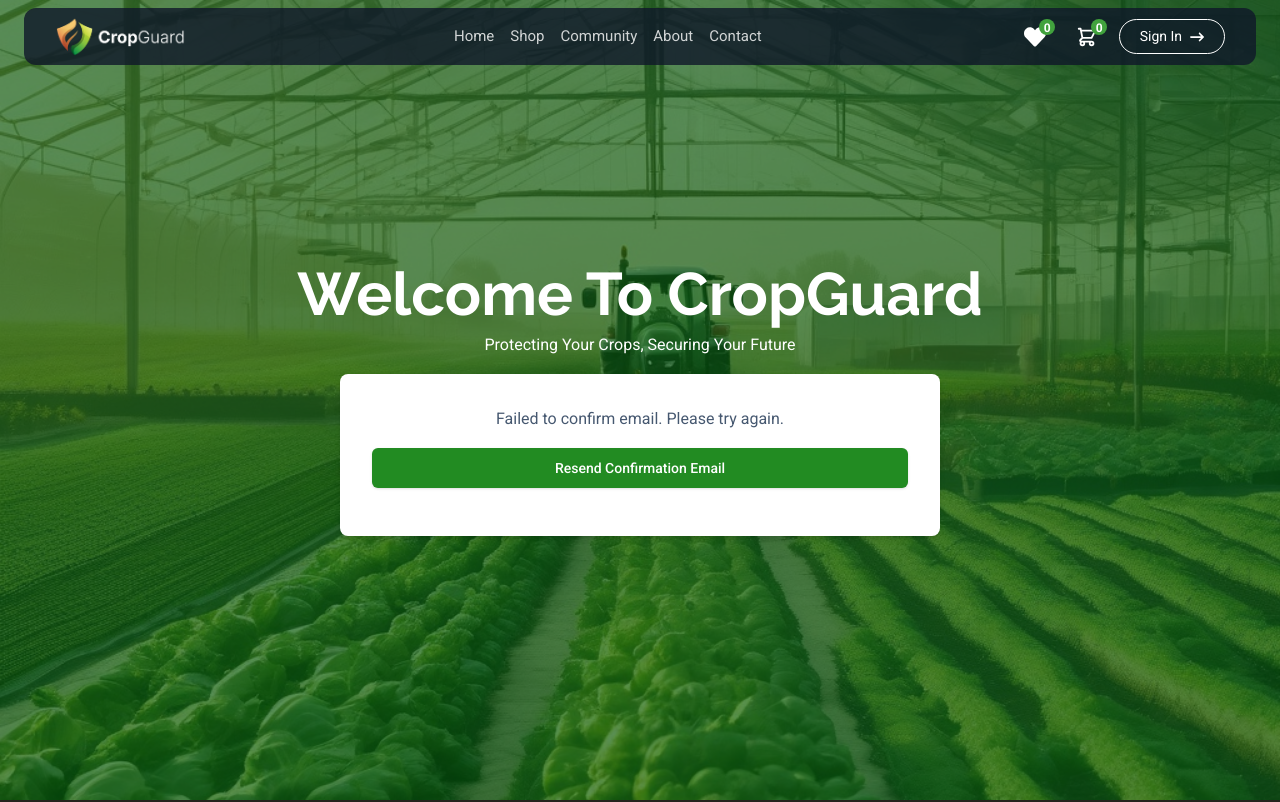
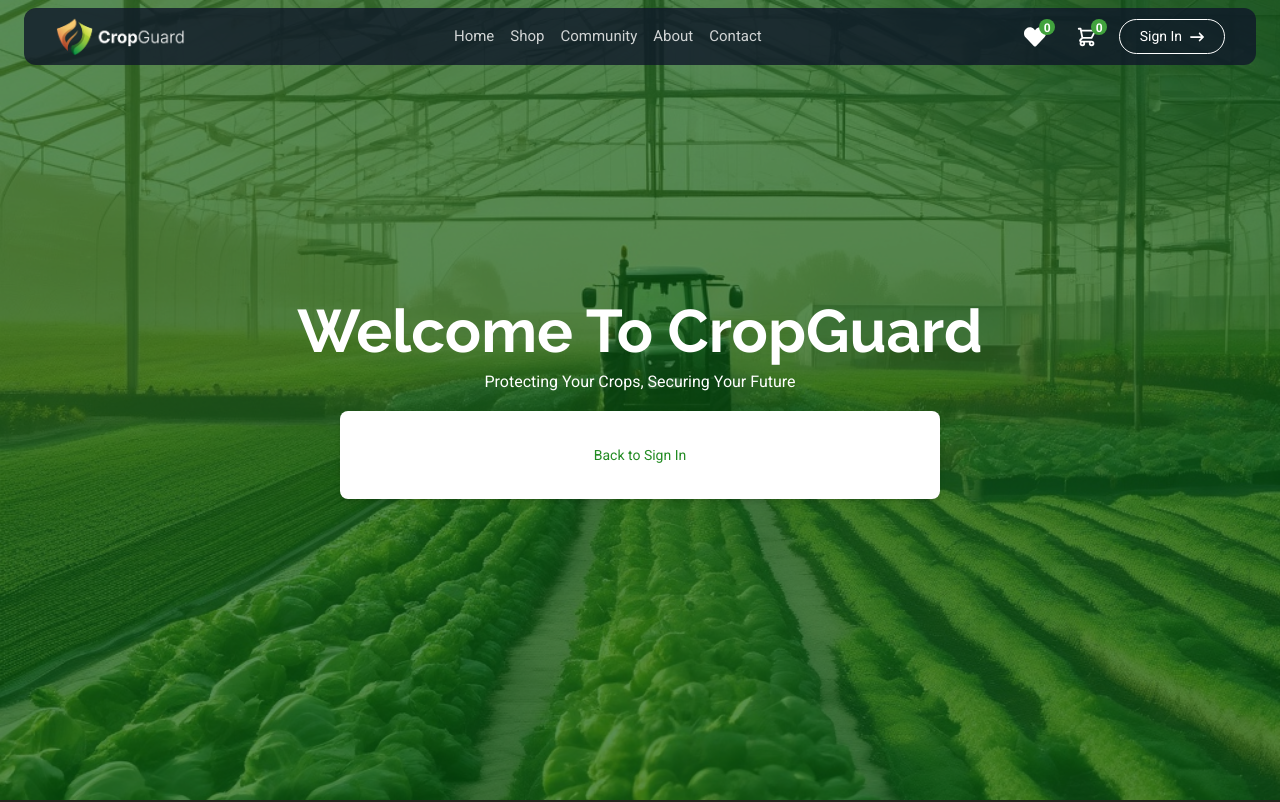
Before and after one commit to Smart-Farming-Graduation-Project/Front-End, a Next.js app: page /confirm-email in a window 1280 px wide. Shown: the top 802 px of the page. Built offline with nearby package versions, Linux system fonts and the light colour scheme.

Commit message:
fix confirm email

```diff
--- a/app/confirm-email/page.tsx
+++ b/app/confirm-email/page.tsx
@@ -4,46 +4,73 @@
 import Link from "next/link";
 import { useSearchParams } from "next/navigation";
 import { Button } from "@/components/ui/button";
-import { confirmEmail } from "../utils/api/Auth";
+import { confirmEmail, resendConfirmationEmail } from "../utils/api/Auth";
 
 const ConfirmEmailContent = () => {
   const searchParams = useSearchParams();
   const email = searchParams.get("email");
   const token = searchParams.get("token");
-  const [message, setMessage] = useState(false);
+  const [message, setMessage] = useState<string | null>(null);
+  const [loading, setLoading] = useState(true);
+  const [error, setError] = useState<{ message: string } | null>(null);
 
   useEffect(() => {
     const handleConfirmEmail = async () => {
       if (email && token) {
         try {
-          await confirmEmail(email as string, token as string);
-          setMessage(true);
-        } catch {
-          setMessage(false);
+          const data = await confirmEmail(email, token);
+          setMessage(data.message || "Your Email has been successfully confirmed!");
+        } catch (apiErrors) {
+          console.error("Error confirming email:", apiErrors);
+          setError(apiErrors as { message: string });
+        } finally {
+          setLoading(false);
         }
+      } else {
+        setLoading(false);
       }
     };
 
     handleConfirmEmail();
   }, [email, token]);
 
+  const handleResendConfirmationEmail = async () => {
+    if (email) {
+      try {
+        const data = await resendConfirmationEmail(email);
+        setMessage(data.message || "Confirmation email has been resent. Please check your inbox.");
+        setError(null);
+      } catch (apiErrors) {
+        console.error("Error resending confirmation email:", apiErrors);
+        setError(apiErrors as { message: string });
+      }
+    }
+  };
+
   return (
     <div className="form-container relative bg-white p-4 sm:p-6 md:p-8 rounded-lg shadow-md w-[90%] sm:w-[80%] md:w-[600px]">
-      <div className="text-center">
-        {message ? (
+      <div className="text-center" aria-live="polite">
+        {loading ? (
+          <p className="text-green-600">Confirming your email, please wait...</p>
+        ) : message ? (
           <>
             <h1 className="text-3xl font-bold mb-4 text-center text-green">Congratulations</h1>
-            <p className="mb-4 text-green-600">Your Email has been successfully confirmed!</p>
+            <p className="mb-4 text-green-600">{message}</p>
             <Link href="/signin" className="text-sm text-green hover:underline">
               Back to Sign In
             </Link>
           </>
         ) : (
           <>
-            <p className="mb-4 text-green-600">Failed to confirm email. Please try again.</p>
-            <Button type="submit" className="w-full py-3 sm:py-[20px] mb-4" onClick={() => confirmEmail(email as string, token as string)}>
-              Resend Confirmation Email
-            </Button>
+            {error && <p className="mb-4 text-red-500">{error.message}</p>}
+            <Link href="/signin" className="text-sm text-green hover:underline mb-4">
+              Back to Sign In
+            </Link>
+            {error && error.message === "Invalid token. Please try again" && (
+              <Button type="submit" className="w-full py-3 sm:py-[20px] mb-4" onClick={handleResendConfirmationEmail}>
+                Resend Confirmation Email
+              </Button>
+            )}
           </>
         )}
       </div>
--- a/app/forgot-password/page.tsx
+++ b/app/forgot-password/page.tsx
@@ -46,7 +46,7 @@
         ) : (
           <>
             <p className="mb-4 text-center">Enter your email to reset your password</p>
-            {error && error.message !== "" && <p className="text-sm text-red-500 mb-4 text-center bg-[#ff232325] py-2 rounded-md">{error.message}</p>}
+            {error && error.message?.trim() !== "" && <p className="text-sm text-red-500 mb-4 text-center bg-[#ff232325] py-2 rounded-md">{error.message}</p>}
             <form onSubmit={handleForgotPassword}>
               {/* Email Field */}
               <div className="grid items-center gap-1.5 mb-4">
--- a/app/signin/page.tsx
+++ b/app/signin/page.tsx
@@ -62,7 +62,7 @@
       <div className="form-container relative bg-white p-4 sm:p-6 md:p-8 rounded-lg shadow-mdw-[90%] sm:w-[80%] md:w-[600px]">
         <h1 className="text-2xl sm:text-3xl font-bold mb-4 text-center text-green">Sign In</h1>
         <p className="mb-4 text-center text-sm sm:text-base text-gray-600">Enter your email to login your account</p>
-        {error && error.message !== "" && <p className="text-sm text-red-500 mb-4 text-center bg-[#ff232325] py-2 rounded-md">{error.message}</p>}
+        {error && error.message?.trim() !== "" && <p className="text-sm text-red-500 mb-4 text-center bg-[#ff232325] py-2 rounded-md">{error.message}</p>}
 
         <form onSubmit={handleSignIn}>
           {/* Email Field */}
--- a/app/signup/page.tsx
+++ b/app/signup/page.tsx
@@ -25,7 +25,7 @@
   const [phone, setPhone] = useState("");
   const [address, setAddress] = useState("");
   const [passwordError, setPasswordError] = useState("");
-  const [error, setError] = useState<{ Message: string | null } | null>(null);
+  const [error, setError] = useState<{ message: string | null } | null>(null);
   const [emailSent, setEmailSent] = useState(false);
   const router = useRouter();
 
@@ -61,7 +61,7 @@
       setEmailSent(true);
     } catch (apiErrors) {
       console.error("Registration Failed:", apiErrors);
-      setError(apiErrors as { Message: string });
+      setError(apiErrors as { message: string });
     }
   };
   const handleThirdPartySignUp = async (provider: "google" | "facebook") => {
@@ -106,7 +106,7 @@
           <>
             <h1 className="text-3xl font-bold mb-4 text-center text-green">Sign Up</h1>
             <p className="mb-4 text-center">Create a new account</p>
-            {error && error.Message !== "" && <p className="text-sm text-red-500 mb-4 text-center bg-[#ff232325] py-2 rounded-md">{error.Message}</p>}
+            {error && error.message?.trim() !== "" && <p className="text-sm text-red-500 mb-4 text-center bg-[#ff232325] py-2 rounded-md">{error.message}</p>}
             <form onSubmit={handleSignUp}>
               {/* First Name and Last Name in one row */}
               <div className="grid grid-cols-1 sm:grid-cols-2 gap-4 mb-4">
--- a/app/utils/api/Auth.ts
+++ b/app/utils/api/Auth.ts
@@ -74,7 +74,20 @@
     throw [{ Message: "An unexpected error occurred." }];
   }
 };
-
+export const resendConfirmationEmail = async (email: string) => {
+  try {
+    const response = await axios.post(`${API_BASE_URL}/Authentication/resend-email-confirmation`, {
+      email,
+    });
+    return response.data;
+  } catch (error) {
+    if (axios.isAxiosError(error)) {
+      console.error("Error resending confirmation email:", error.response?.data);
+      throw error.response?.data || [{ Message: "An unexpected error occurred." }];
+    }
+    throw [{ Message: "An unexpected error occurred." }];
+  }
+};
 export const registerWithThirdParty = async (provider: "google" | "facebook", idToken: string) => {
   try {
     const response = await axios.post(`${API_BASE_URL}/Authentication/register-with-third-party`, {
```
Also changed, not shown: app/reset-password/page.tsx (line endings or trailing spaces).
